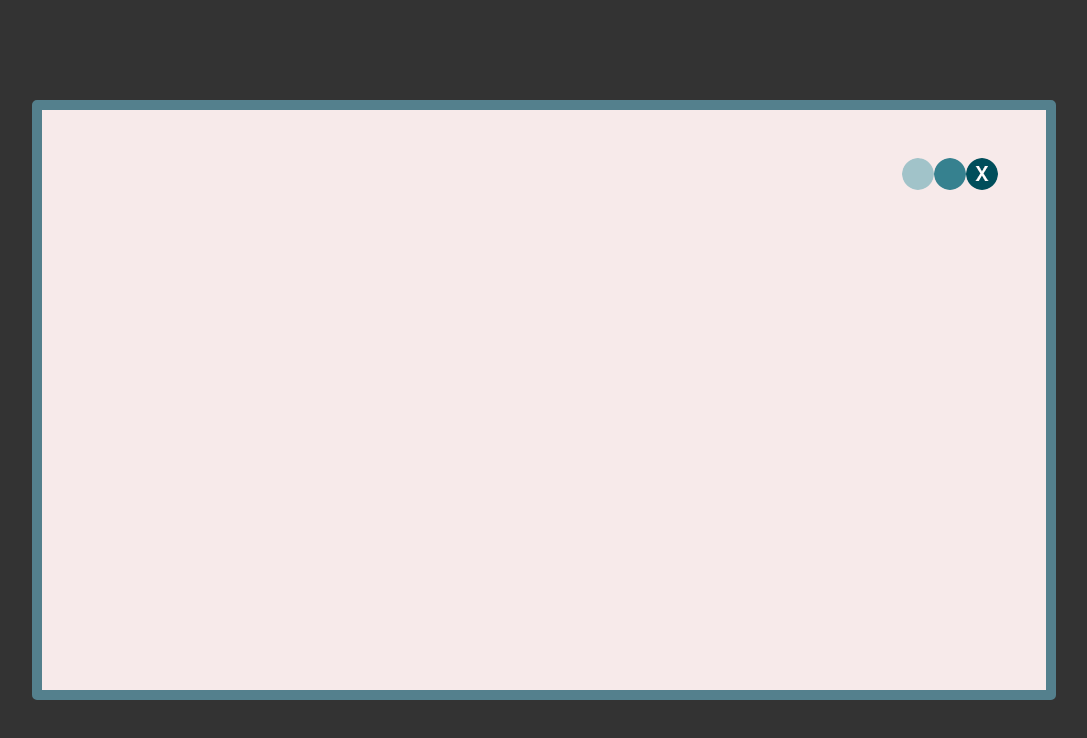
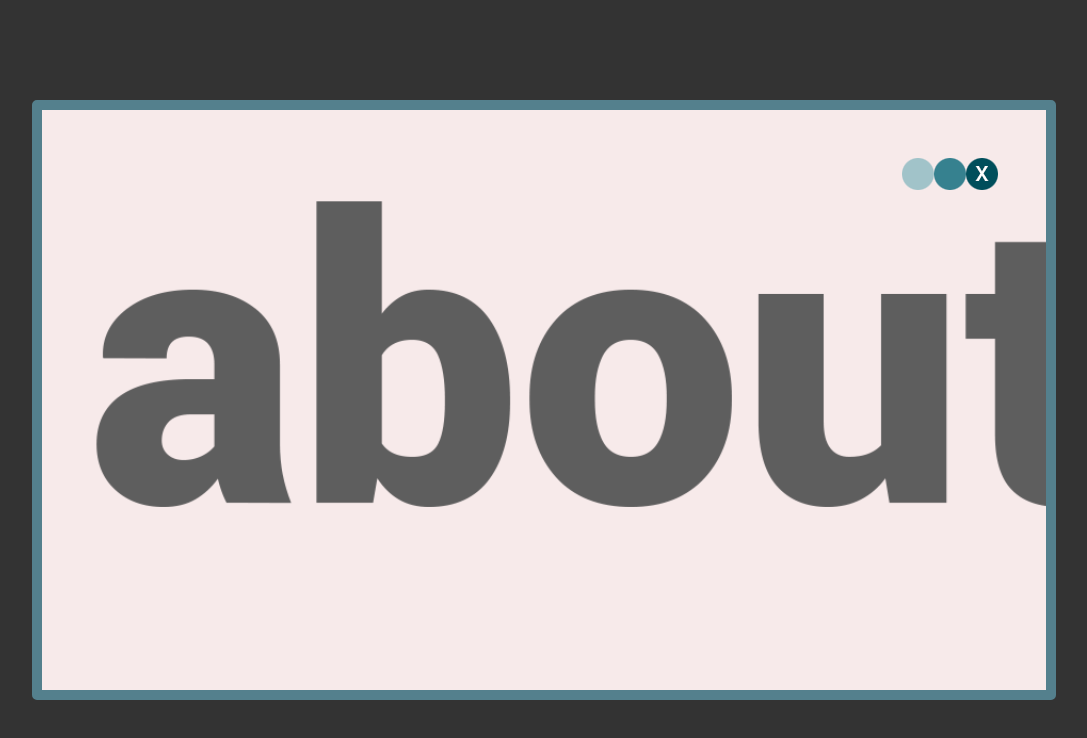
Before and after one commit to MinervaLong/vpc-portfolio, a website: page index.html in a window 1280 px wide. Both pictures are taken after a click on the link 716 px from the left and 190 px from the top of the page. Shown: the whole page, without its empty margins (96-1183 px from the left). Drawn offline with nearby package versions, Linux system fonts and the light colour scheme.

Commit message:
Change basic img style to nav img style only

```diff
--- a/index.html
+++ b/index.html
@@ -28,47 +28,47 @@
                     </li>
                     <li class="nav__menuItem nav__menuItem--about nav__menuItem--hover">
                         <a href="#modalAbout"  data-target='#modalAbout' class="nav__menuItemLink modal__trigger">
-                            <img src="./assets/images/about.png" alt="About" />
+                            <img class="nav__menuItem--Img" src="./assets/images/about.png" alt="About" />
                         </a>
 
                     </li>
                     <li class="nav__menuItem nav__menuItem--photo">
-                        <img src="./assets/images/photo.jpg" alt="Photo" class="nav__menuItemLink" />
+                        <img class="nav__menuItem--Img" src="./assets/images/photo.jpg" alt="Photo" class="nav__menuItemLink" />
                     </li>
                     <li class="nav__menuItem nav__menuItem--portfolio nav__menuItem--hover">
                         <a href="#modalPort" data-target='#modalPort' class="nav__menuItemLink modal__trigger">
-                            <img src="./assets/images/portfolio.png" alt="Portfolio">
+                            <img class="nav__menuItem--Img" src="./assets/images/portfolio.png" alt="Portfolio">
                         </a>
                     </li>
                     <li class="nav__menuItem nav__menuItem--skills nav__menuItem--hover">
                         <a href="#modalSkills" data-target='#modalSkills' class="nav__menuItemLink modal__trigger">
-                            <img src="./assets/images/skills.png" alt="Skills">
+                            <img class="nav__menuItem--Img" src="./assets/images/skills.png" alt="Skills">
                         </a>
                     </li>
                     <li class="nav__menuItem nav__menuItem--clouds">
-                        <img src="./assets/images/clouds.jpg" alt="Clouds" class="nav__menuItemLink" />
+                        <img class="nav__menuItem--Img" src="./assets/images/clouds.jpg" alt="Clouds" class="nav__menuItemLink" />
                     </li>
                     <li class="nav__menuItem nav__menuItem--circuit">
-                        <img src="./assets/images/circuit.jpg" alt="Circuit" class="nav__menuItemLink" />
+                        <img class="nav__menuItem--Img" src="./assets/images/circuit.jpg" alt="Circuit" class="nav__menuItemLink" />
                     </li>
                     <li class="nav__menuItem nav__menuItem--hits nav__menuItem--hover">
                         <a href="#modalHits" data-target='#modalHits' class="nav__menuItemLink modal__trigger">
-                            <img src="./assets/images/hits.png" alt="Hits">
+                            <img class="nav__menuItem--Img" src="./assets/images/hits.png" alt="Hits">
                         </a>
                     </li>
                     <li class="nav__menuItem nav__menuItem--snowflake">
-                        <img src="./assets/images/snowflake.jpg" alt="Snowflake" class="nav__menuItemLink" />
+                        <img class="nav__menuItem--Img" src="./assets/images/snowflake.jpg" alt="Snowflake" class="nav__menuItemLink" />
                     </li>
                     <li class="nav__menuItem nav__menuItem--code">
-                        <img src="./assets/images/code.jpg" alt="Code" class="nav__menuItemLink" />
+                        <img class="nav__menuItem--Img" src="./assets/images/code.jpg" alt="Code" class="nav__menuItemLink" />
                     </li>
                     <li class="nav__menuItem nav__menuItem--mail nav__menuItem--hover">
                         <a href='#modalMail' data-target="#modalMail" class="nav__menuItemLink modal__trigger">
-                            <img src="./assets/images/contact.png" alt="Contact">
+                            <img class="nav__menuItem--Img" src="./assets/images/contact.png" alt="Contact">
                         </a>
                     </li>
                     <li class="nav__menuItem nav__menuItem--pc">
-                        <img src="./assets/images/pc.jpg" alt="PC" class="nav__menuItemLink" />
+                        <img class="nav__menuItem--Img" src="./assets/images/pc.jpg" alt="PC" class="nav__menuItemLink" />
                     </li>
                     <li class="nav__menuItem nav__menuItem--socialMedia">
                         <div class="menuItem__socialWrapper">
@@ -101,7 +101,11 @@
                     </div>
                 </section>
                 <section class="modal__content">
-                    <header></header>
+                    <header>
+                        <img src="./assets/images/mod-headings/about/about-medium.png"
+                            srcset="./assets/images/mod-headings/about/about-large.png 1200w"
+                            alt="About heading">
+                    </header>
                 </section>
             </div>
         </section>
--- a/styles/sass/_basic.scss
+++ b/styles/sass/_basic.scss
@@ -19,8 +19,3 @@ body {
     font-size: variables.$fontSize-body;
 
 }
-
-img {
-    border-radius: 50%;
-    max-width: 100%;
-}
--- a/styles/sass/_navigation.scss
+++ b/styles/sass/_navigation.scss
@@ -50,6 +50,12 @@
             transform: scale(1.2);
             transition: transform 330ms ease-in-out;
         }
+
+        .nav__menuItem--Img{
+            border-radius: 50%;
+            max-width: 100%;
+        }
+
 
         /* ELEMENTS OF GRID AREA */
 
```
Also changed, not shown: styles/css/index.css.
